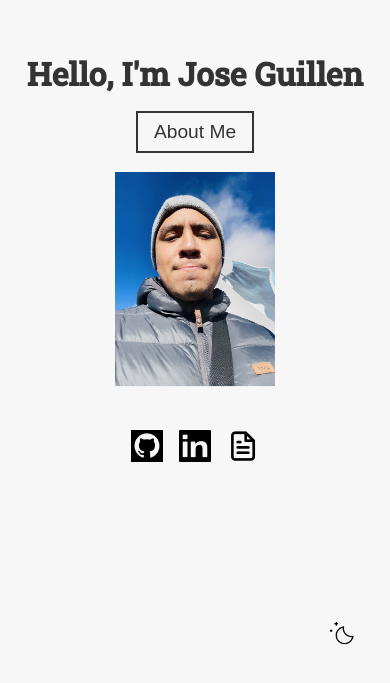
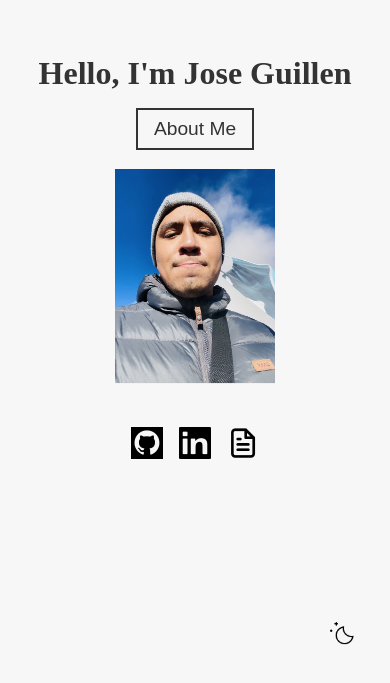
Before and after one commit to joseg20/joseg20.github.io, a Next.js app: page / in a window 390 px wide. Shown: the part 159-842 px from the top of the page. Built offline with nearby package versions, Linux system fonts and the light colour scheme.

Commit message:
fix font mobile

```diff
--- a/pages/index.js
+++ b/pages/index.js
@@ -30,9 +30,6 @@
   return (
     <div className={isDarkMode ? styles.containerDark : styles.container}>
        <Head>
-       <style>
-       @import url('https://fonts.googleapis.com/css2?family=Roboto+Slab:wght@500&display=swap');
-      </style>
 	  <title>Jose Guillen</title>
 	  <link rel="shortcut icon" href="/cookie.ico"/>
       </Head>
--- a/styles/Home.module.css
+++ b/styles/Home.module.css
@@ -8,7 +8,6 @@
   height: 100%;
   min-height: 100vh;
   transition: background-color 0.5s;
-  font-family: 'Roboto Slab', serif;
 }
 
 .containerDark {
@@ -20,7 +19,6 @@
   align-items: center;
   height: 100vh;
   transition: background-color 0.5s;
-  font-family: 'Roboto Slab', serif;
 }
 
 .title {
@@ -186,9 +184,6 @@
 @media screen and (max-width: 768px) {
   .title {
     font-size: 2.5rem;
-    margin-left: auto;
-    margin-right: auto;
-    text-align: center;
   }
 
   .aboutContainer {
```
